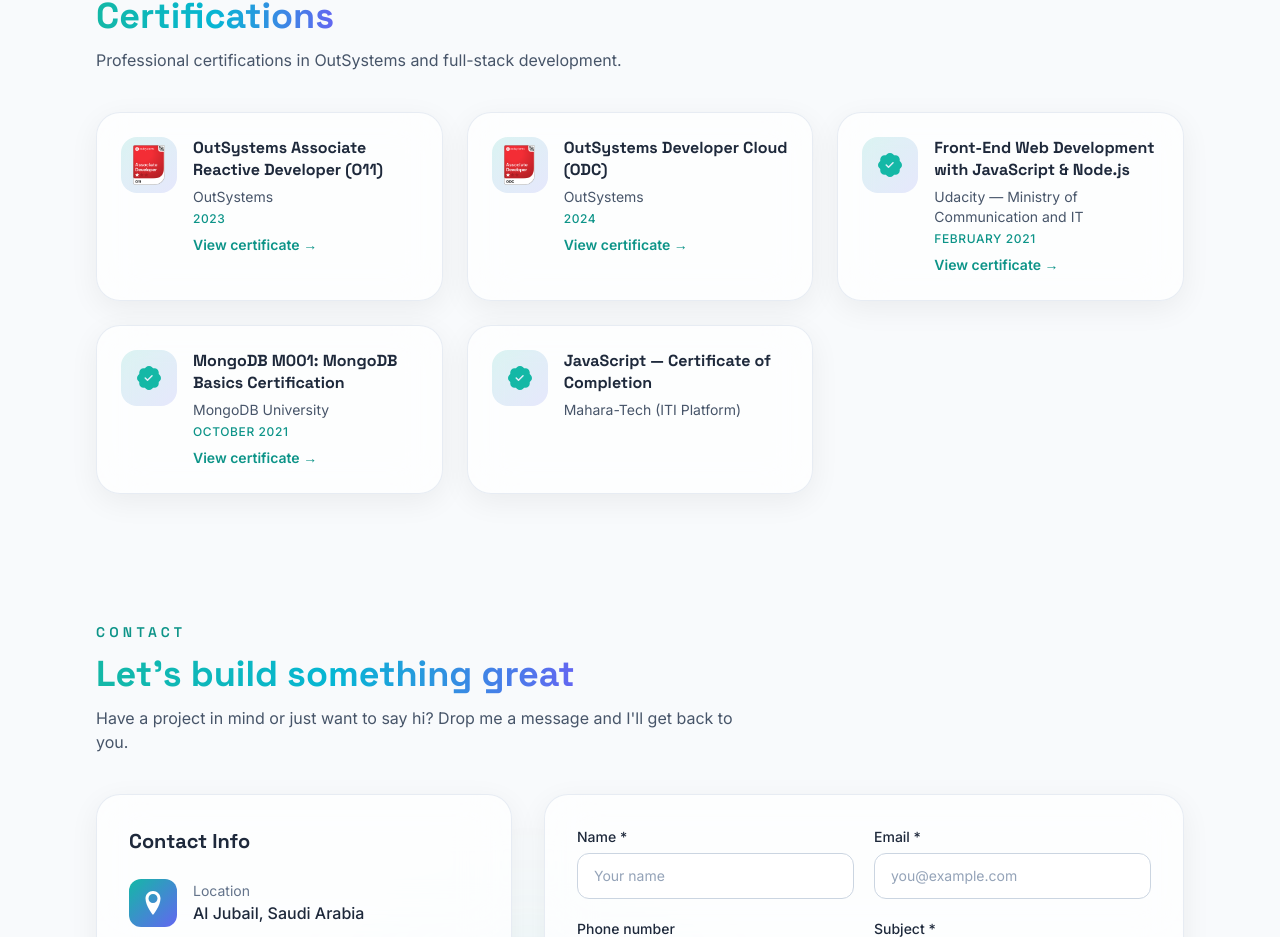
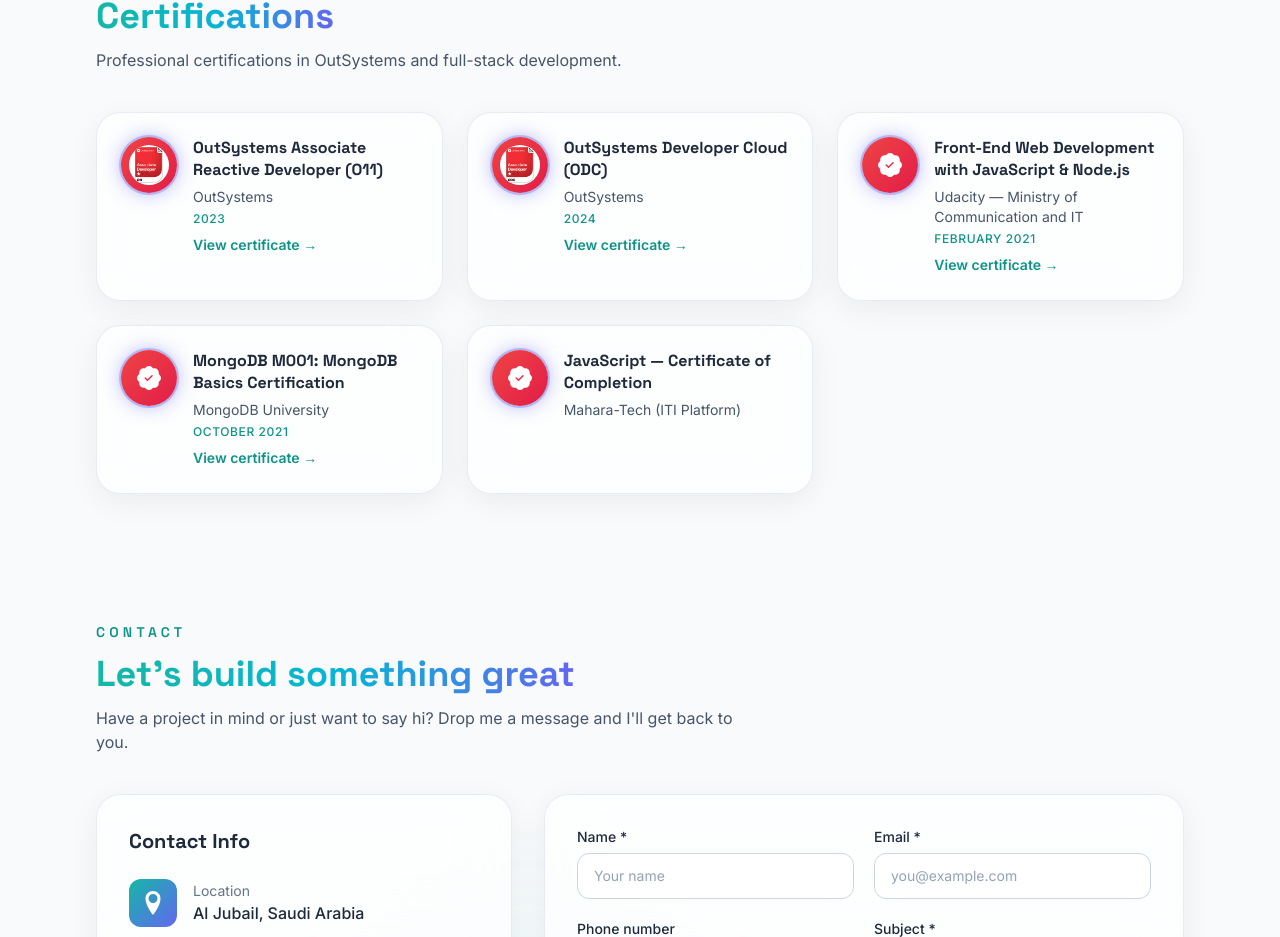
Before and after one commit to Mohamed-Magdiii/portoflio, a Next.js app: page / in a window 1280 px wide. Shown: the part 2894-3831 px from the top of the page. Built offline with nearby package versions, Linux system fonts and the light colour scheme; no server answers.

Commit message:
style certification badges with red circle, indigo glow, and white image background

```diff
--- a/components/Certifications/Certifications.js
+++ b/components/Certifications/Certifications.js
@@ -28,17 +28,19 @@
             key={index}
             className="glass flex items-start gap-4 p-6 transition-transform duration-300 hover:-translate-y-1"
           >
-            <div className="grid h-14 w-14 shrink-0 place-items-center overflow-hidden rounded-2xl bg-gradient-to-br from-teal-500/15 to-indigo-500/15">
+            <div className="grid h-14 w-14 shrink-0 place-items-center overflow-hidden rounded-full bg-gradient-to-br from-red-500 to-rose-600 shadow-[0_0_18px_rgba(99,102,241,0.5)] ring-2 ring-indigo-400/50">
               {badgeIcons[item.badge] ? (
+                <div className="grid h-10 w-10 place-items-center overflow-hidden rounded-full bg-white">
                   <Image
                     src={badgeIcons[item.badge]}
                     alt={item.title}
                     width={48}
                     height={48}
-                  className="h-10 w-10 object-contain"
+                    className="h-9 w-9 object-contain"
                   />
+                </div>
               ) : (
-                <BsPatchCheckFill className="text-2xl text-teal-500" />
+                <BsPatchCheckFill className="text-2xl text-white" />
               )}
             </div>
             <div className="min-w-0">
```
Lines whose indentation alone changed are shown as unchanged.
